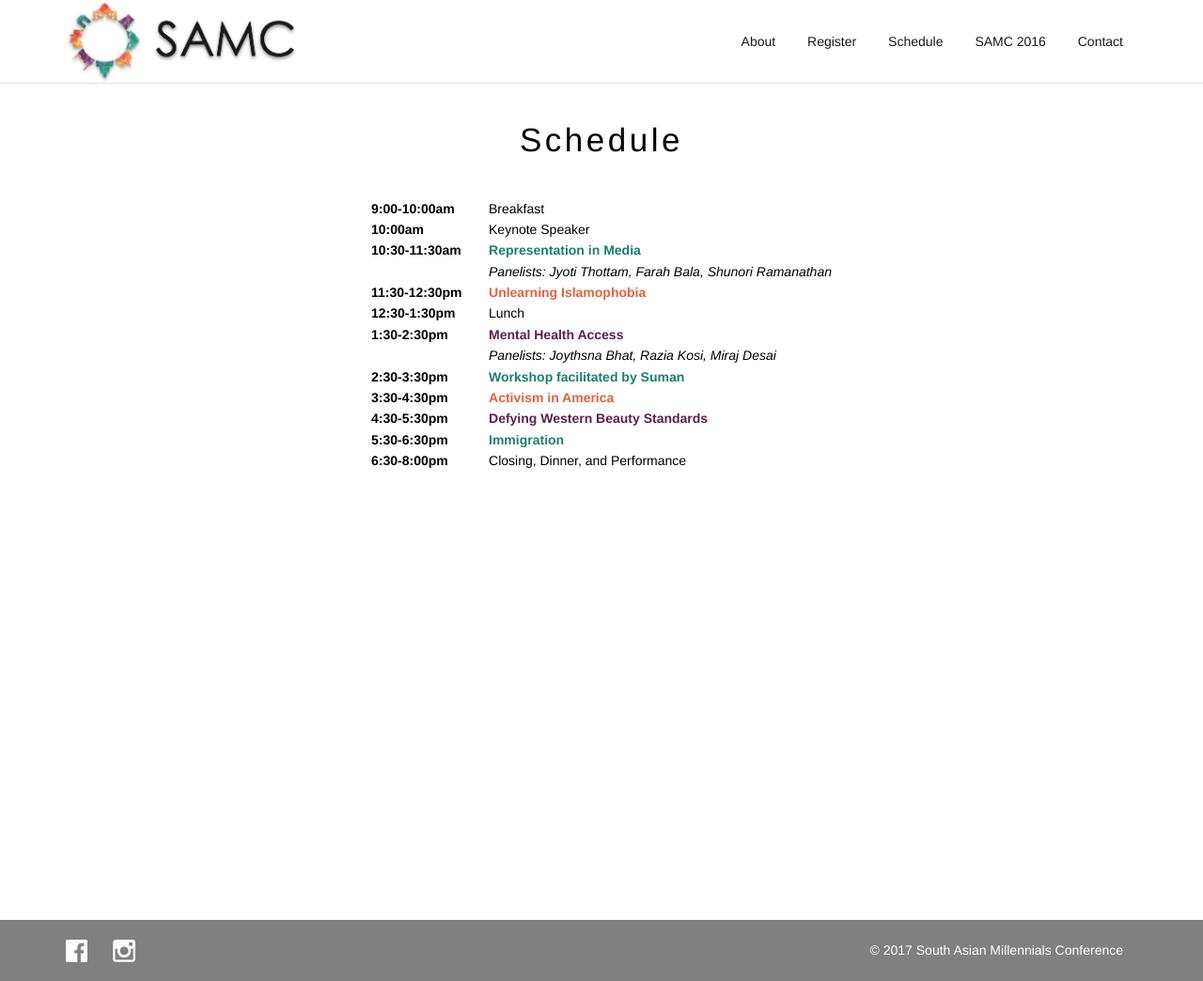
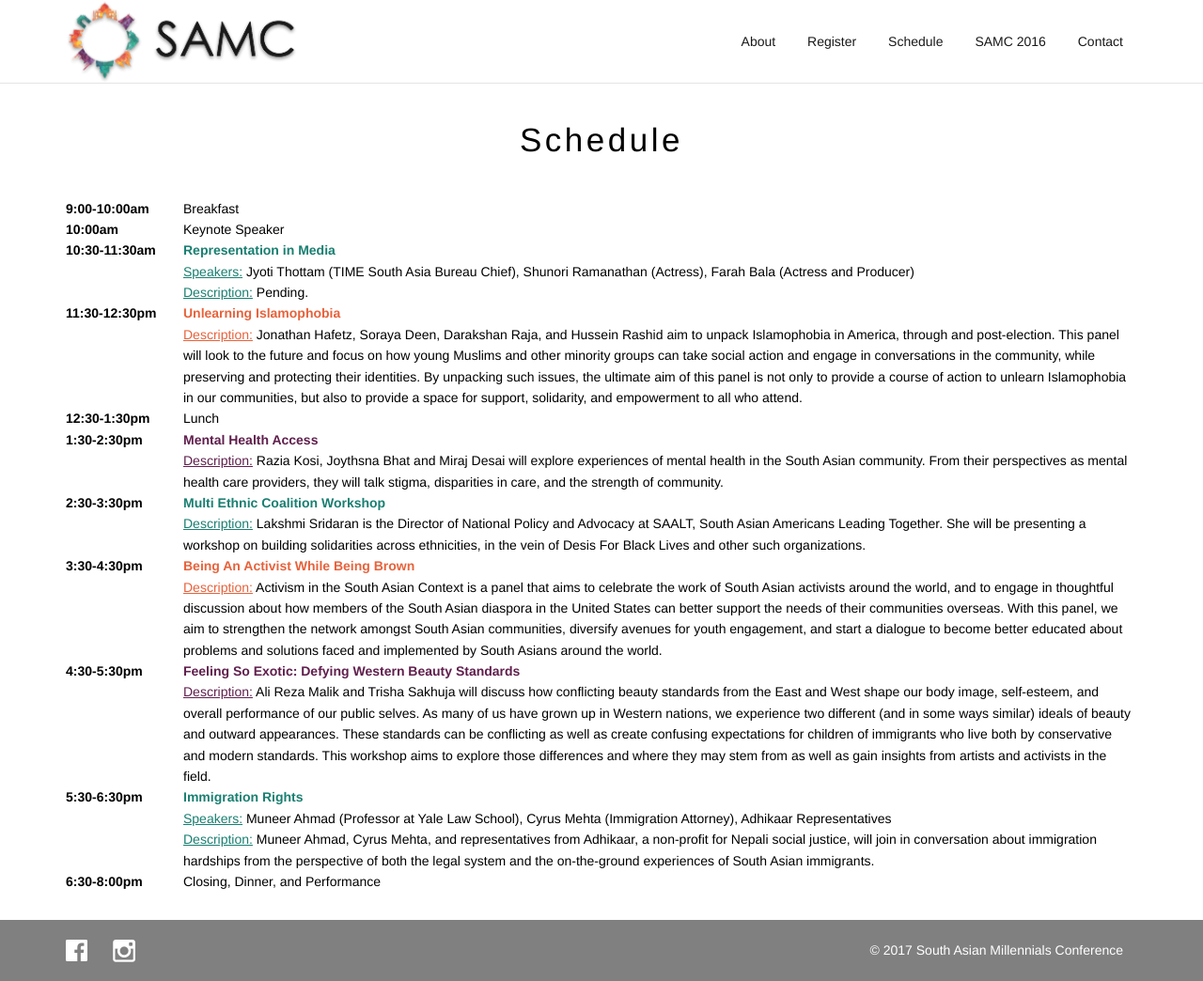
Before and after one commit to samconf/samconf.github.io, a Jekyll site: the page built from schedule/index.html, in a window 1280 px wide and 1044 px high. Shown: the whole window at 94% size. Built offline with Jekyll 4.4.1, drawn with Linux system fonts in a browser that asks for light colours.

Commit message:
Schedule description updates

```diff
--- a/assets/css/_schedule.scss
+++ b/assets/css/_schedule.scss
@@ -3,6 +3,7 @@
     table {
         margin: auto;
         line-height: 1.6;
+        //max-width: 500px;
     }
 
     .schedule tbody tr td:first-child {
--- a/index.html
+++ b/index.html
@@ -57,7 +57,7 @@
                     <div id="green" class="img"></div>
                     <div class="info-text">
                         CONVERSATION
-                        <p>Provide a dynamic forum on issues vital to South East Asia and its diaspora<p>
+                        <p>Provide a dynamic forum on issues vital to South Asia and its diaspora<p>
                     </div>
                 </div>
 
--- a/schedule/index.html
+++ b/schedule/index.html
@@ -18,11 +18,18 @@
             <tr>
                 <td>10:30-11:30am</td>
                 <td><strong class="p1">Representation in Media</strong><br>
-                    <i>Panelists: Jyoti Thottam, Farah Bala, Shunori Ramanathan</i></td>
+                    <u class="p1">Speakers:</u> Jyoti Thottam (TIME South Asia
+                    Bureau Chief), Shunori Ramanathan (Actress), Farah Bala
+                    (Actress and Producer)<br>
+                    <u class="p1">Description:</u> Pending.
+                </td>
             </tr>
             <tr>
                 <td>11:30-12:30pm</td>
-                <td><strong class="p2">Unlearning Islamophobia</strong></td>
+                <td><strong class="p2">Unlearning Islamophobia</strong><br>
+                    <u class="p2">Description:</u>
+                    Jonathan Hafetz, Soraya Deen, Darakshan Raja, and Hussein Rashid aim to unpack Islamophobia in America, through and post-election. This panel will look to the future and focus on how young Muslims and other minority groups can take social action and engage in conversations in the community, while preserving and protecting their identities. By unpacking such issues, the ultimate aim of this panel is not only to provide a course of action to unlearn Islamophobia in our communities, but also to provide a space for support, solidarity, and empowerment to all who attend.
+                </td>
             </tr>
             <tr>
                 <td>12:30-1:30pm</td>
@@ -31,23 +38,40 @@
             <tr>
                 <td>1:30-2:30pm</td>
                 <td><strong class="p3">Mental Health Access</strong><br>
-                    <i>Panelists: Joythsna Bhat, Razia Kosi, Miraj Desai</i></td>
+                    <u class="p3">Description:</u>
+                    Razia Kosi, Joythsna Bhat and Miraj Desai will explore experiences of mental health in the South Asian community. From their perspectives as mental health care providers, they will talk stigma, disparities in care, and the strength of community.
+                </td>
             </tr>
             <tr>
                 <td>2:30-3:30pm</td>
-                <td><strong class="p1">Workshop facilitated by Suman</strong></td>
+                <td><strong class="p1">Multi Ethnic Coalition Workshop</strong><br>
+                    <u class="p1">Description:</u>
+                    Lakshmi Sridaran is the Director of National Policy and Advocacy at SAALT, South Asian Americans Leading Together. She will be presenting a workshop on building solidarities across ethnicities, in the vein of Desis For Black Lives and other such organizations.
+                </td>
             </tr>
             <tr>
                 <td>3:30-4:30pm</td>
-                <td><strong class="p2">Activism in America</strong></td>
+                <td><strong class="p2">Being An Activist While Being Brown</strong><br>
+                    <u class="p2">Description:</u>
+                    Activism in the South Asian Context is a panel that aims to celebrate the work of South Asian activists around the world, and to engage in thoughtful discussion about how members of the South Asian diaspora in the United States can better support the needs of their communities overseas. With this panel, we aim to strengthen the network amongst South Asian communities, diversify avenues for youth engagement, and start a dialogue to become better educated about problems and solutions faced and implemented by South Asians around the world.
+                </td>
             </tr>
             <tr>
                 <td>4:30-5:30pm</td>
-                <td><strong class="p3">Defying Western Beauty Standards</strong></td>
+                <td><strong class="p3">Feeling So Exotic: Defying Western Beauty Standards</strong><br>
+                    <u class="p3">Description:</u>
+                    Ali Reza Malik and Trisha Sakhuja will discuss how conflicting beauty standards from the East and West shape our body image, self-esteem, and overall performance of our public selves. As many of us have grown up in Western nations, we experience two different (and in some ways similar) ideals of beauty and outward appearances. These standards can be conflicting as well as create confusing expectations for children of immigrants who live both by conservative and modern standards. This workshop aims to explore those differences and where they may stem from as well as gain insights from artists and activists in the field.
+                </td>
             </tr>
             <tr>
                 <td>5:30-6:30pm</td>
-                <td><strong class="p1">Immigration</strong></td>
+                <td><strong class="p1">Immigration Rights</strong><br>
+                    <u class="p1">Speakers:</u> Muneer Ahmad (Professor at Yale
+                    Law School), Cyrus Mehta (Immigration Attorney),
+                    Adhikaar Representatives<br>
+                    <u class="p1">Description:</u>
+                    Muneer Ahmad, Cyrus Mehta, and representatives from Adhikaar, a non-profit for Nepali social justice, will join in conversation about immigration hardships from the perspective of both the legal system and the on-the-ground experiences of South Asian immigrants.
+                </td>
             </tr>
             <tr>
                 <td>6:30-8:00pm</td>
```
